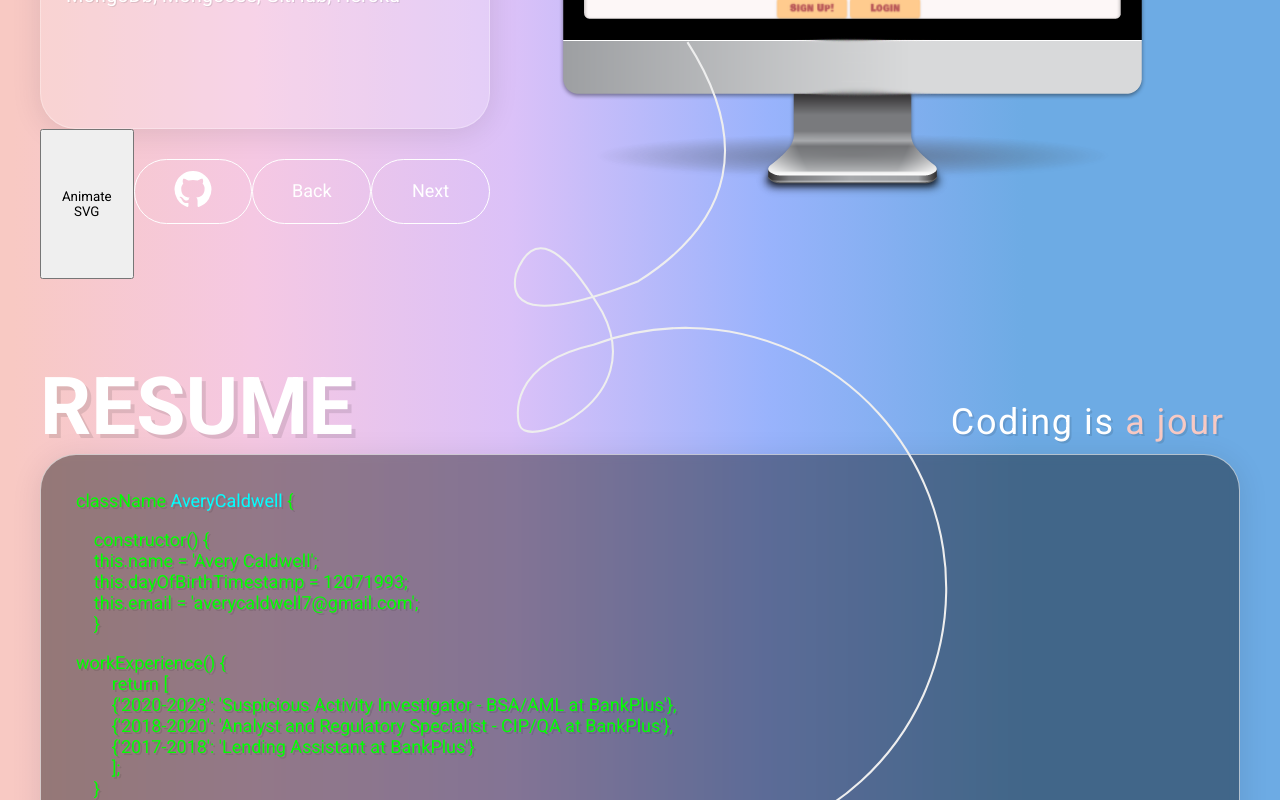
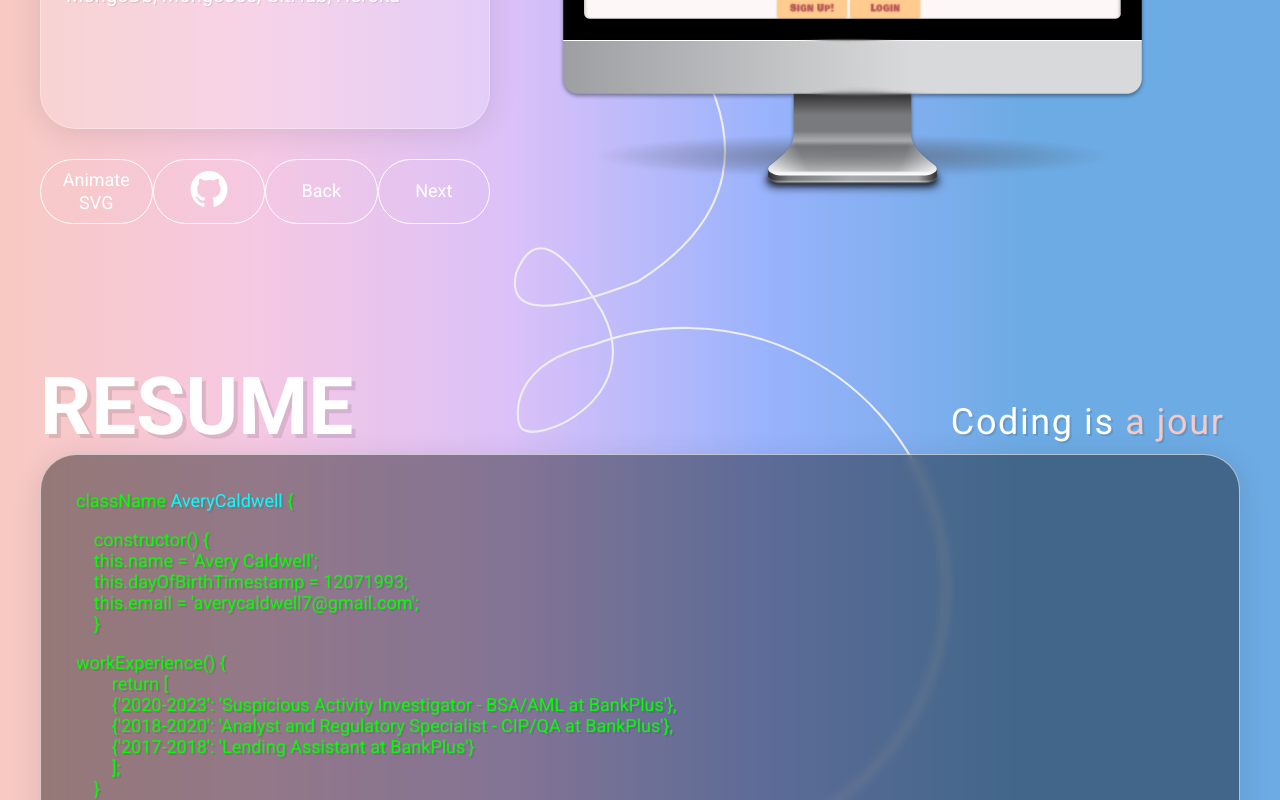
Before and after one commit to AveryCaldwell/Portfolio-8-23, a React (Vite) app: page / in a window 1280 px wide. Shown: the part 2840-3640 px from the top of the page. Built offline with nearby package versions, Linux system fonts and the light colour scheme; a web font is replaced by a local one.

Commit message:
add styling to animate button

```diff
--- a/src/components/Projects.jsx
+++ b/src/components/Projects.jsx
@@ -6,6 +6,7 @@ import {
 	svgContainer,
 	svgCord,
 	animateSvgStroke1,
+	svgButton,
 	// projectContainer,
 	pageContainer,
 	projectTitle,
@@ -211,7 +212,7 @@ function Projects({ props }) {
 					<div id="projectsButtonSpan" style={projectsButtonSpan}>
 						<button
 							id="svgbuttonstyle"
-							style={{ zIndex: 4, position: 'relative' }}
+							style={svgButton}
 							onClick={animateSvgStroke}
 						>
 							Animate SVG
--- a/src/components/Styles.jsx
+++ b/src/components/Styles.jsx
@@ -426,7 +426,7 @@ export const svgContainer = {
 	top: '360vh',
 	left: '250px',
 	cursor: 'pointer',
-	zIndex: '1',
+	zIndex: '-1',
 };
 
 export const svgCord = {
@@ -466,6 +466,30 @@ export const animateSvgStroke1 = {
 			strokeDasharray: '2515.90478515625px',
 		},
 	},
+};
+export const svgButtonSpan = {
+	display: 'flex',
+	justifyContent: 'space-around',
+	flexDirection: 'row',
+	width: '450px',
+	height: '150px',
+};
+export const svgButton = {
+	borderRadius: '36px',
+	border: '1px solid white',
+	// position: 'relative',
+	textAlign: 'center',
+	listStyle: 'none',
+	width: '120px',
+	// top: '202vh',
+	// left: '5%',
+	height: '65px',
+	color: 'white',
+	fontSize: '18px',
+	lineHeight: '1.25',
+	backgroundColor: 'transparent',
+	cursor: 'pointer',
+	marginTop: '30px',
 };
 /* ============================== PROJECTS SECTION ============================== */
 /* Hide the images by default */
```
